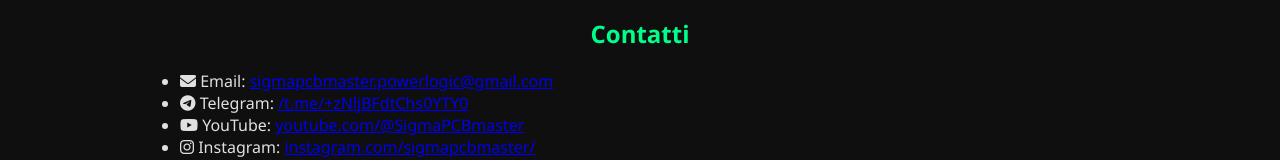
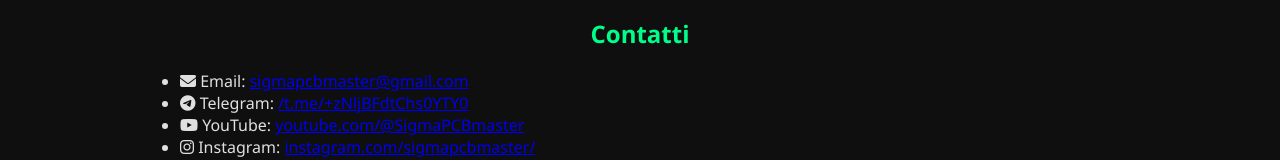
Before and after one commit to SigmaPCBmaster/sigmapcbmaster, a plain HTML site: page contatti.html in a window 1280 px wide. Shown: the part 227-387 px from the top of the page. Drawn offline with Linux system fonts and the light colour scheme.

Commit message:
Update contatti.html

```diff
--- a/contatti.html
+++ b/contatti.html
@@ -23,7 +23,7 @@
 <section id="contatti">
   <h2>Contatti</h2>
   <ul>
-    <li><i class="fas fa-envelope"></i> Email: <a href="mailto:sigmapcbmaster@gmail.com">sigmapcbmaster.powerlogic@gmail.com</a></li>
+    <li><i class="fas fa-envelope"></i> Email: <a href="mailto:sigmapcbmaster@gmail.com">sigmapcbmaster@gmail.com</a></li>
     <li><i class="fab fa-telegram-plane"></i> Telegram: <a href="https://t.me/+zNljBFdtChs0YTY0" target="_blank">/t.me/+zNljBFdtChs0YTY0</a></li>
     <li><i class="fab fa-youtube"></i> YouTube: <a href="https://www.youtube.com/@SigmaPCBmaster" target="_blank">youtube.com/@SigmaPCBmaster</a></li>
     <li><i class="fab fa-instagram"></i> Instagram: <a href="https://https://www.instagram.com/sigmapcbmaster/" target="_blank">instagram.com/sigmapcbmaster/</a></li></li>
```
